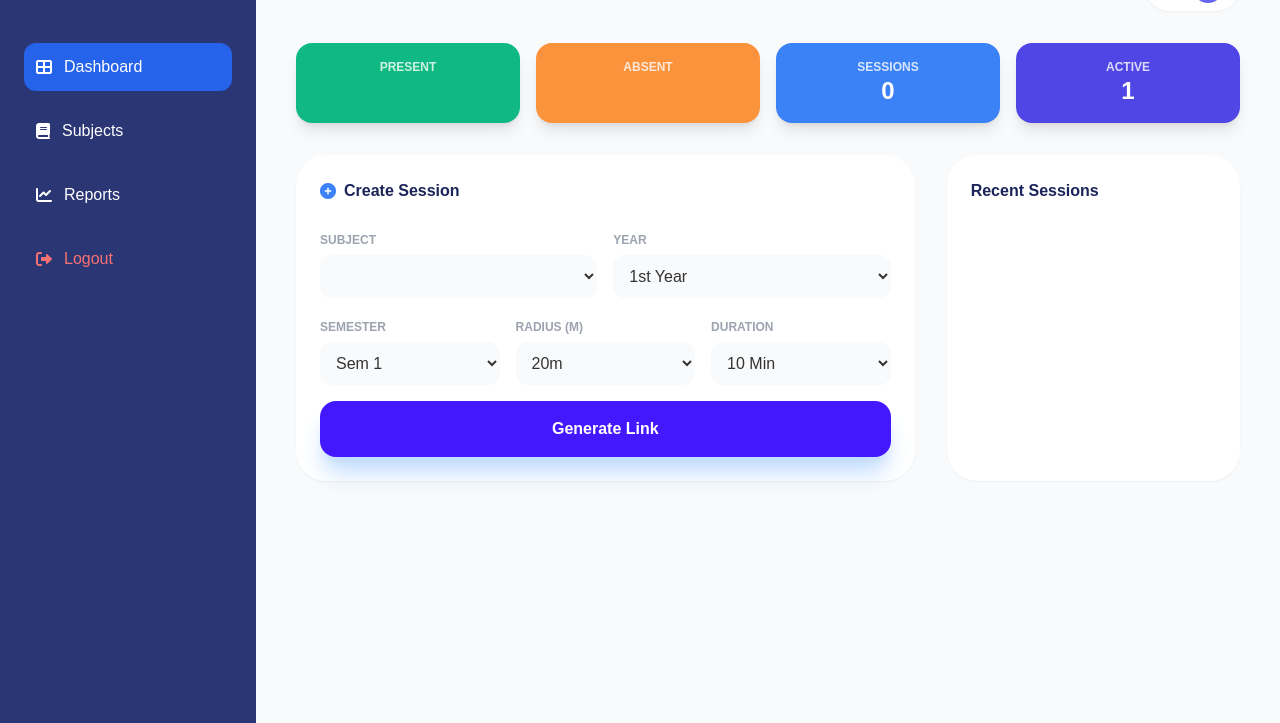
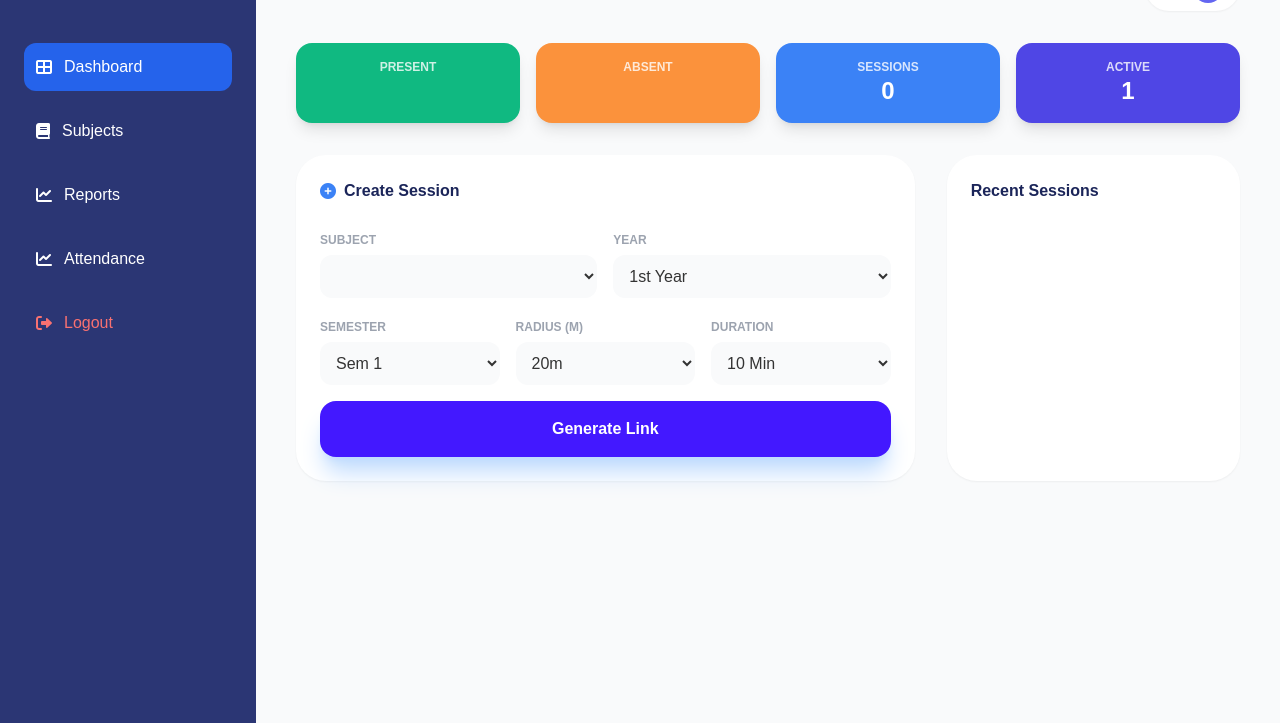
Before and after one commit to Heydevanshu/Attendance-Management-System, a Flask app: template Attendence_system/templates/dashboard_teacher.html in a window 1280 px wide. Shown: the part 77-800 px from the top of the page. Run offline with Flask 3, Linux system fonts and the light colour scheme; the template is opened without the code that fills it, so the values that code supplies are empty; some libraries are stand-ins or nearby versions.

Commit message:
Update dashboard_teacher.html

```diff
--- a/Attendence_system/templates/dashboard_teacher.html
+++ b/Attendence_system/templates/dashboard_teacher.html
@@ -26,6 +26,7 @@
                 <a href="#" class="flex items-center gap-3 p-3 bg-blue-600 rounded-xl"><i class="fas fa-th-large"></i> Dashboard</a>
                 <a href="#" class="flex items-center gap-3 p-3 hover:bg-[#3d4a64] rounded-xl"><i class="fas fa-book"></i> Subjects</a>
                 <a href="#" class="flex items-center gap-3 p-3 hover:bg-[#3d4a64] rounded-xl"><i class="fas fa-chart-line"></i> Reports</a>
+                <a href="#" class="flex items-center gap-3 p-3 hover:bg-[#3d4a64] rounded-x1"><i class="fas fa-chart-line"></i> Attendance</a>
                 <a href="{{ url_for('logout') }}" class="flex items-center gap-3 p-3 text-red-400 hover:bg-[#3d4a64] rounded-xl mt-20">
                     <i class="fas fa-sign-out-alt"></i> Logout
                 </a>
```
